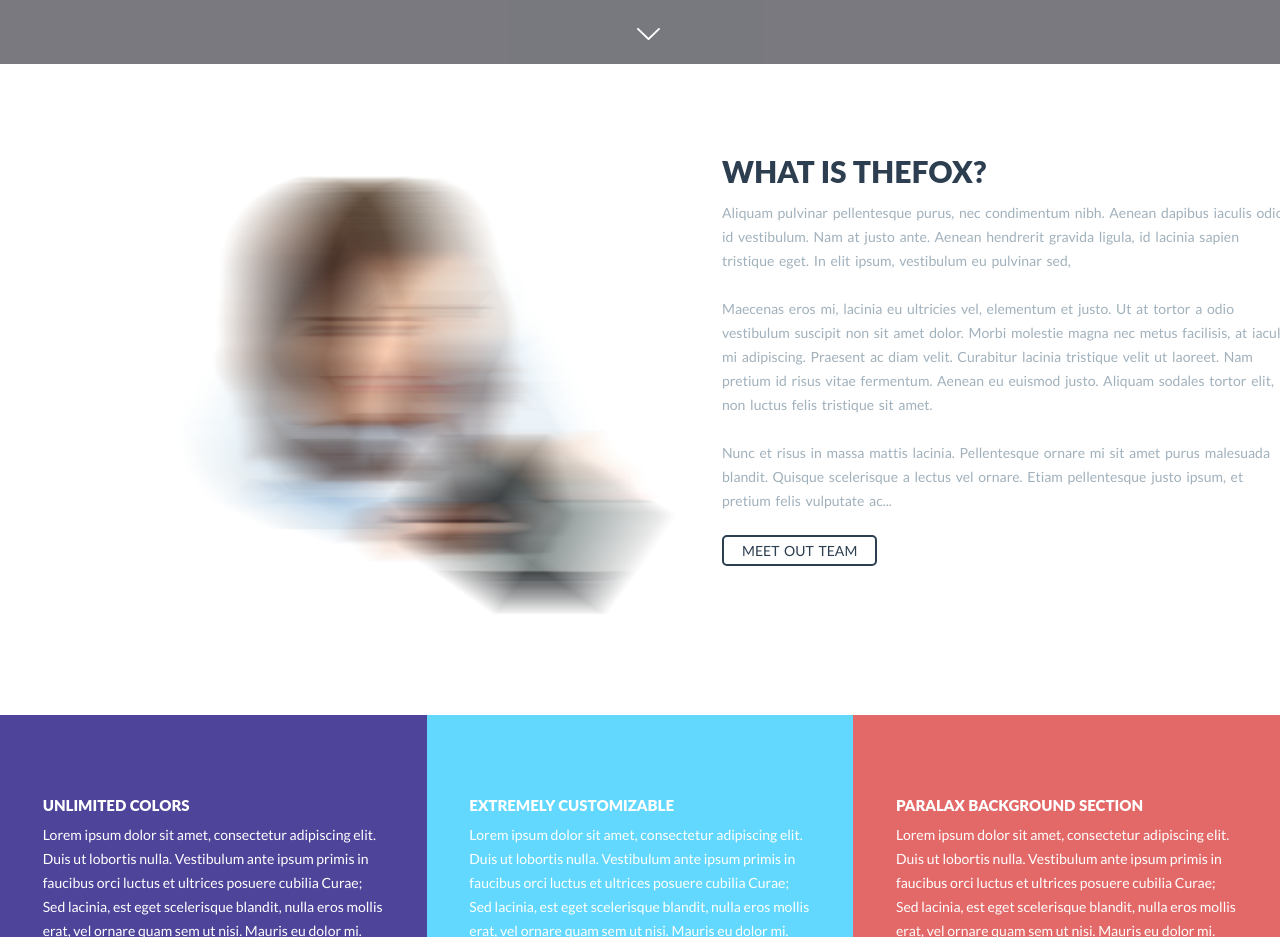
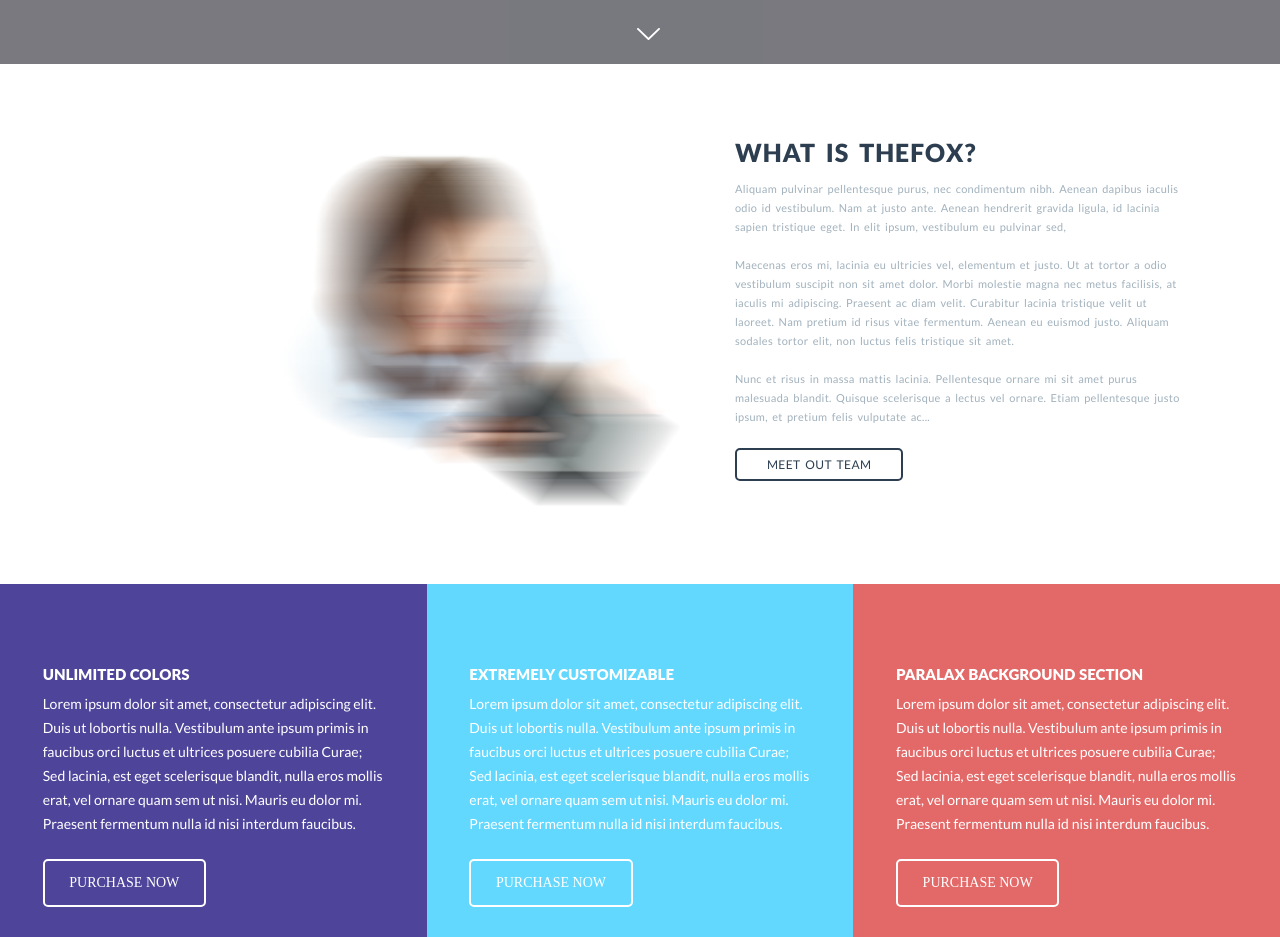
Before and after one commit to LightStein/personal-project-html-and-css, a plain HTML site: page index.html in a window 1280 px wide. Shown: the part 800-1737 px from the top of the page. Drawn offline with Linux system fonts and the light colour scheme.

Commit message:
Finish component-3 pixel-perfect session

```diff
--- a/styles/styles.css
+++ b/styles/styles.css
@@ -191,7 +191,7 @@ ul li a:hover{
 
 .section-2{
     position: relative;
-    height: 651px;
+    height: 520px;
 }
 .introduction{
     display: flex;
@@ -199,33 +199,39 @@ ul li a:hover{
     height: 558.38px;
     width: 1557px;
     position: relative;
-    left: 10%;
-    top: 89px;
+    left: 19%;
+    top: 73px;
 
 }
 .introduction img, .introduction h1{
     display: block;
 }
 .introduction img{
-    height: 483px;
+    height: 386px;
 }
 .introduction h1{
     margin-bottom: 12px;
     color: #2C3E50;
     text-transform: uppercase;
-    font-family: "Lato Black";
-    font-weight: 100;
-    font-size: 30px;
+    font-family: "Lato";
+    font-weight: 900;
+    font-size: 25px;
+    word-spacing: 4px;
+    letter-spacing: 1px;
 }
 .introduction p{
+    letter-spacing: 0.3px;
+    width: 445px;
+    word-spacing: 2px;
     color: #A1B1BC;
     font-family: "Lato";
-    font-size: 14px;
-    line-height: 24px;
-    word-spacing: 2px;
-    margin-bottom: 20px;
+    font-size: 11px;
+    line-height: 19px;
+    word-spacing: 1.9px;
+    margin-bottom: 21px;
 }
 .introduction .info{
+    margin-left: 17px;
     width: 569.33px;
 }
 .introduction a{
@@ -233,12 +239,13 @@ ul li a:hover{
     text-decoration: none;
     color: #2C3E50;
     font-family: 'Lato';
-    font-size: 14px;
+    font-size: 12px;
     line-height: 36px;
     border: solid #2C3E50 2px;
     border-radius: 5px;
     word-spacing: 2px;
-    padding: 5px 18px;
+    padding: 7px 30px;
+    letter-spacing: 0.4px;
 }
 
 .introduction a:hover{
```
